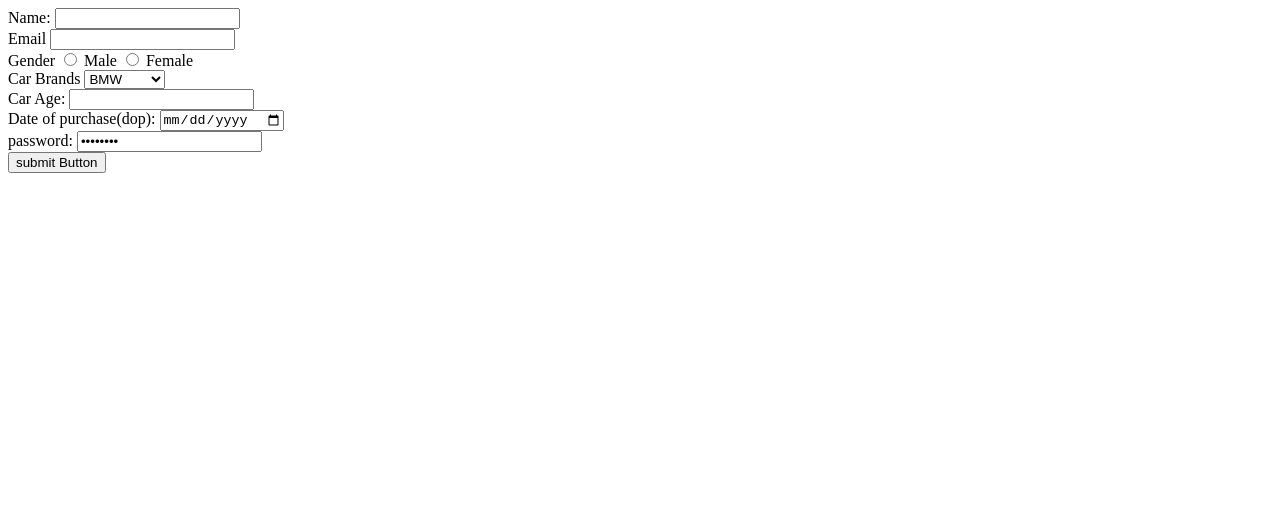
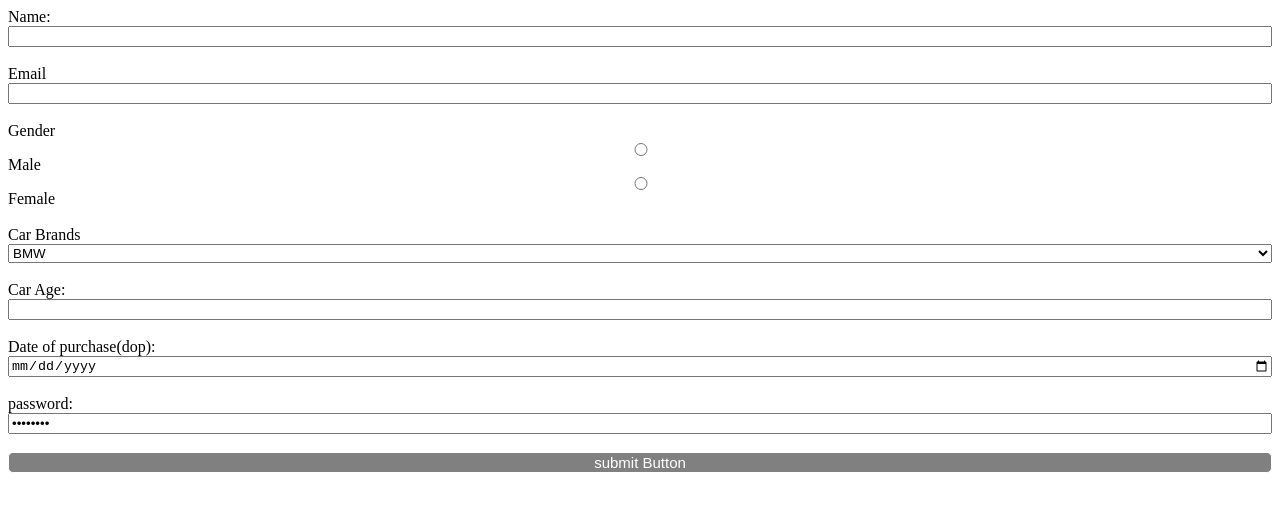
Before and after one commit to acciojob/car-insurance-form-debojit38, a website: page main.html in a window 1280 px wide. Drawn offline with Linux system fonts and the light colour scheme.

Commit message:
created a submission

```diff
--- a/main.html
+++ b/main.html
@@ -10,7 +10,7 @@
 	<!-- the entire body must be written by student -->
     <script type="text/javascript" src="./script.js">
 </script>
-	<form method="post">
+	<form method="post" id="bu">
 		<lable for='name'>Name:</lable>
 		<input type="text" id="name" name="name" required>
 		<br>
@@ -52,7 +52,7 @@
 		<input type="password" id="password" name="password" value="password" required>
 
 		<br>
-		<button type="submit">submit Button</button>
+		<button type="submit" id="button">submit Button</button>
 	</form>
 
 </body>
--- a/styles.css
+++ b/styles.css
@@ -1,2 +1,21 @@
 
-/* Your CSS Code here. */
+#bu{
+	display:flex;
+	flex-direction:column;
+	justify-content:space-around;
+}
+#button{
+	color:white;
+	font-size:15px;
+	background-color:grey;
+	border:1px solid white;
+	border-radius:5px
+}
+#button:hover{
+	color:black;
+	background-color:yellow;
+	font-weight:30px;
+	text-style:focus-within
+	font-size:26px;
+	border-radius:50px;
+}
```
